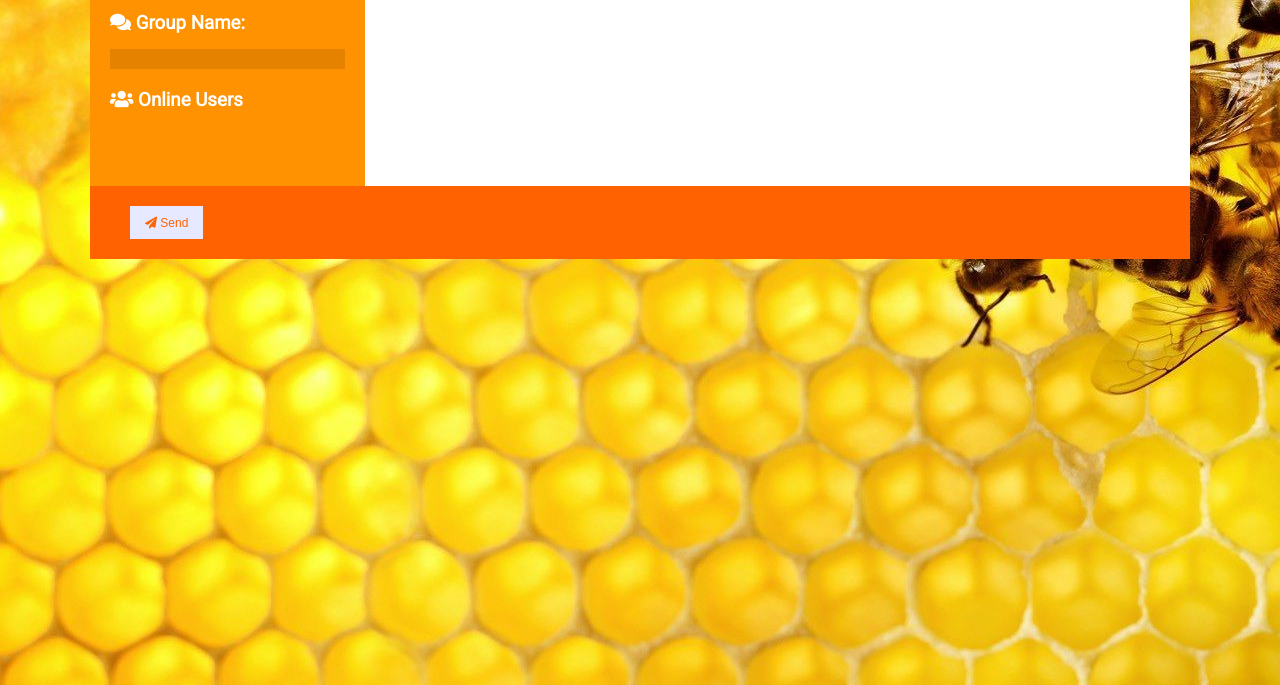
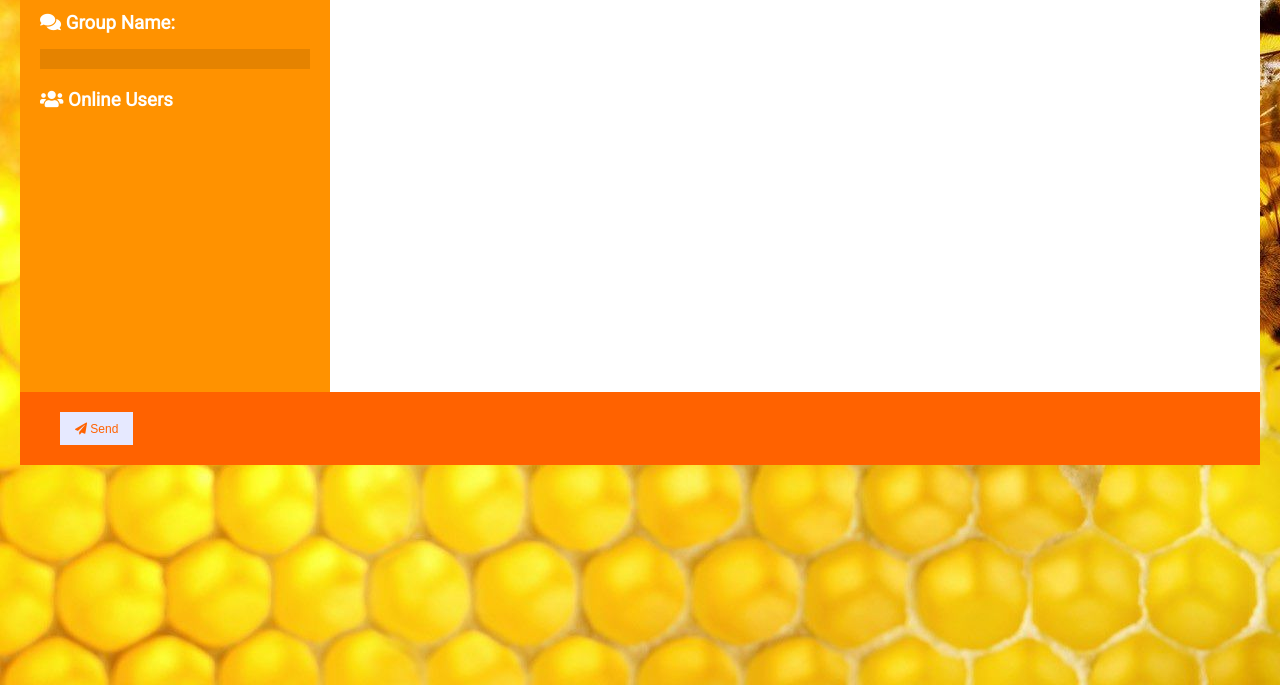
Before and after one commit to andrrix/UtcnClassesChat, a website: page public/chat.html in a window 1280 px wide. Shown: the part 115-800 px from the top of the page. Drawn offline with nearby package versions, Linux system fonts and the light colour scheme; no server answers.

Commit message:
G-commit

```diff
--- a/public/css/style.css
+++ b/public/css/style.css
@@ -53,7 +53,7 @@ a {
 /* Chat Page */
 
 .chat-container {
-	max-width: 1100px;
+	max-width: 1300px;
 	background: #fff;
 	margin: 30px auto;
 	overflow: hidden;
@@ -72,6 +72,7 @@ a {
 .chat-main {
 	display: grid;
 	grid-template-columns: 1fr 3fr;
+	height: 400px;
 }
 
 .chat-sidebar {
```
